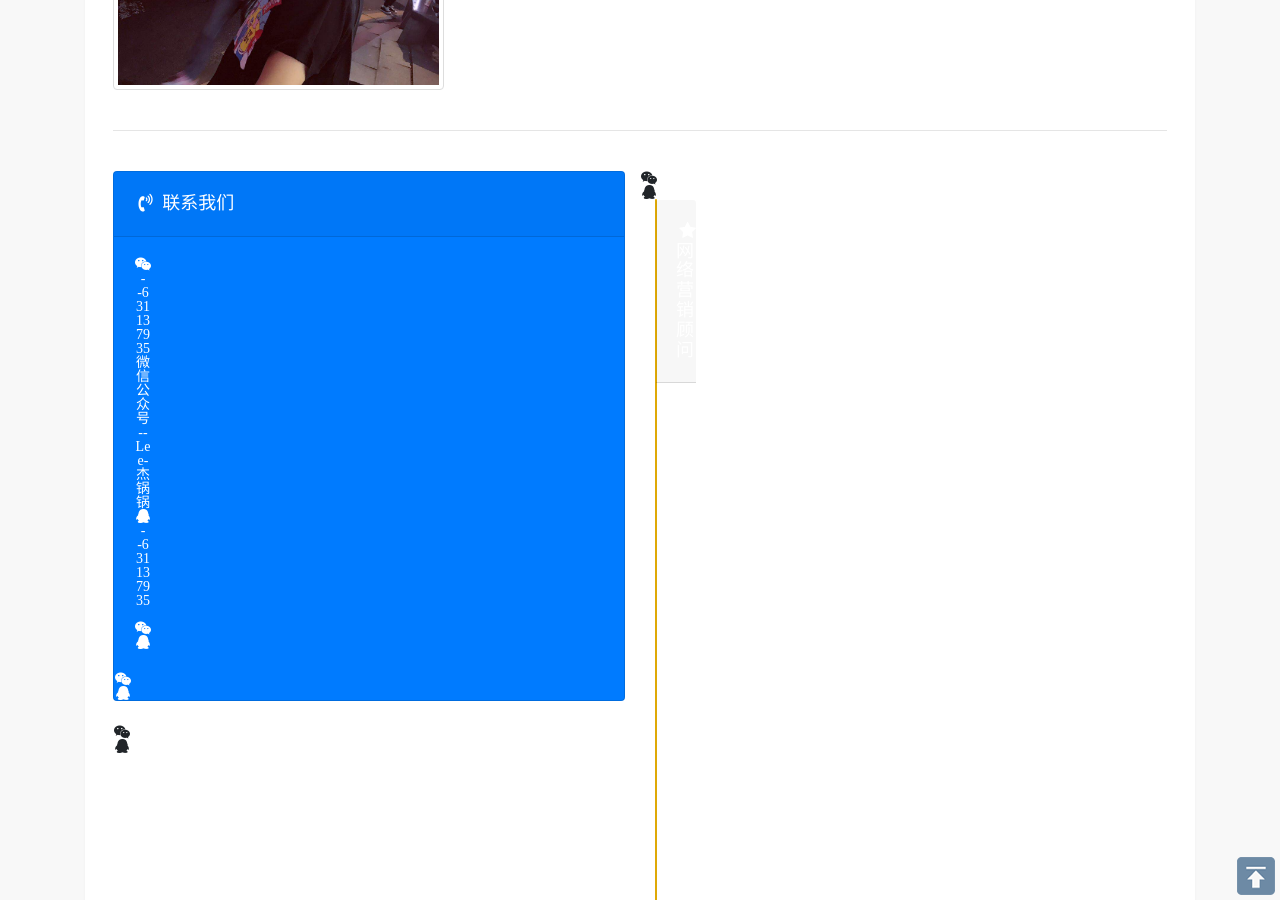
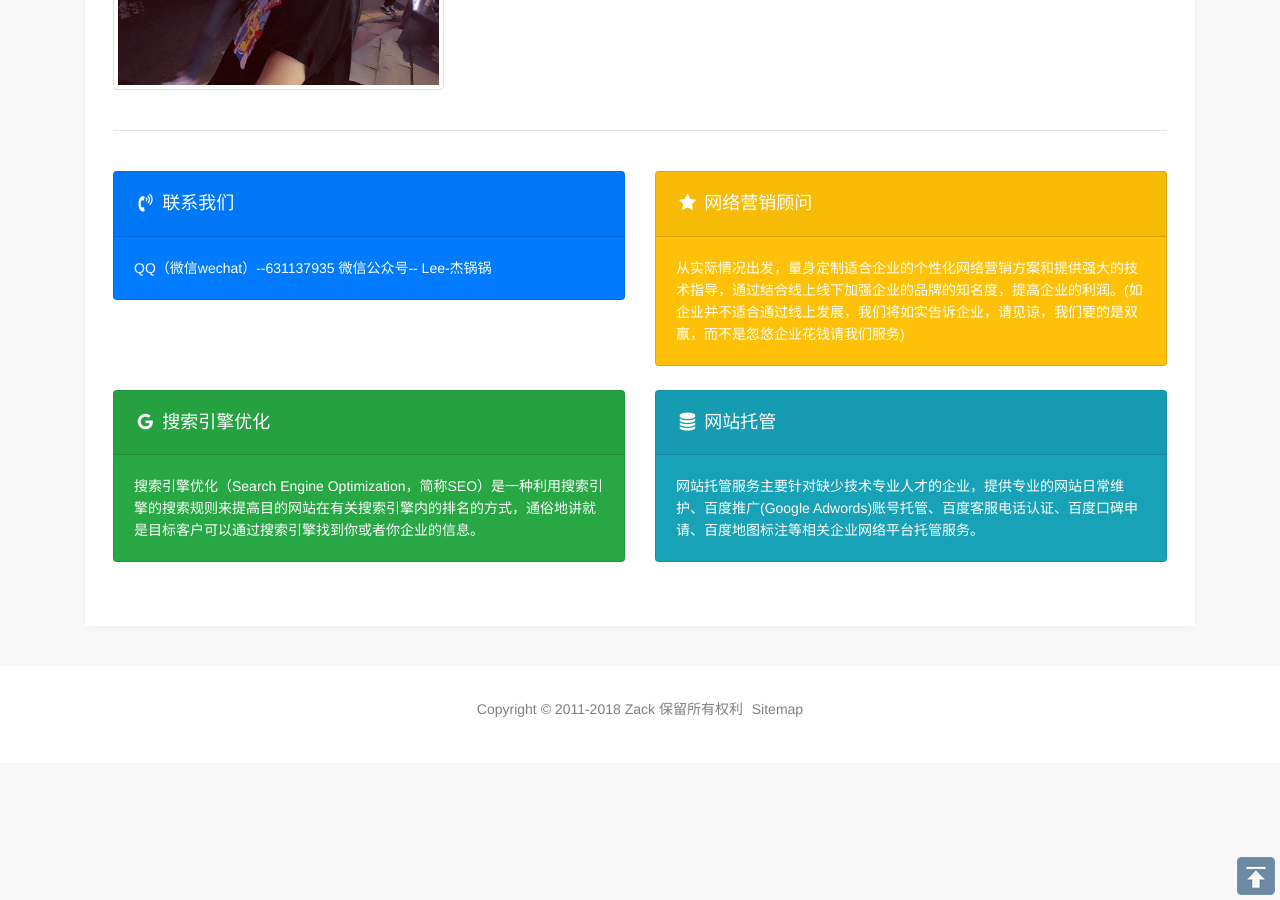
Before and after one commit to Kennylee929/Kennylee929.github.io, a Jekyll site: the page built from pages/about.html, in a window 1280 px wide and 900 px high, scrolled down 790 px. Built offline with Jekyll 4.4.1, drawn with Linux system fonts in a browser that asks for light colours.

Commit message:
Update about.html

```diff
--- a/pages/about.html
+++ b/pages/about.html
@@ -23,8 +23,7 @@
             <div class="card text-white bg-primary mb-4">
               <div class="card-header"><h4><i class="fa fa-volume-control-phone fa-fw"></i> 联系我们</h4></div>
               <div class="card-body">
-               <p class="card-text"> <i class="fa fa-weixin fa-fw">--631137935 微信公众号-- Lee-杰锅锅
-                <i class="fa fa-qq fa-fw">  --631137935
+               <p class="card-text"> QQ（微信wechat）--631137935 微信公众号-- Lee-杰锅锅
                   </p>
               </div>
             </div>
```
